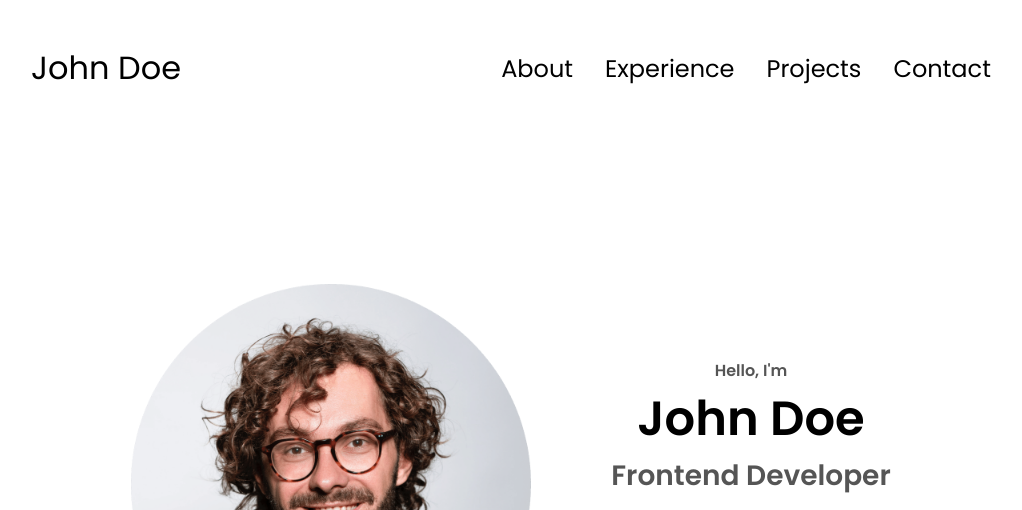
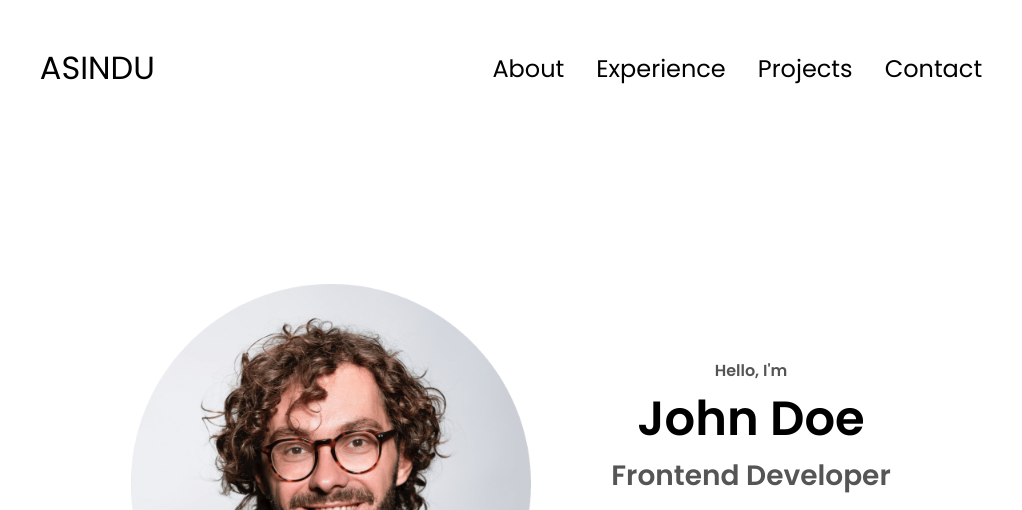
Before and after one commit to asindu98/asindu98.github.io, a plain HTML site: page index.html in a window 1280 px wide. Shown: the top 510 px of the page, without its empty margins (129-1151 px from the left). Drawn offline with Linux system fonts and the light colour scheme.

Commit message:
Update index.html

```diff
--- a/index.html
+++ b/index.html
@@ -10,7 +10,7 @@
   </head>
   <body>
     <nav id="desktop-nav">
-      <div class="logo">John Doe</div>
+      <div class="logo">ASINDU</div>
       <div>
         <ul class="nav-links">
           <li><a href="#about">About</a></li>
@@ -21,7 +21,7 @@
       </div>
     </nav>
     <nav id="hamburger-nav">
-      <div class="logo">John Doe</div>
+      <div class="logo">Asindu Theekshana</div>
       <div class="hamburger-menu">
         <div class="hamburger-icon" onclick="toggleMenu()">
           <span></span>
```
